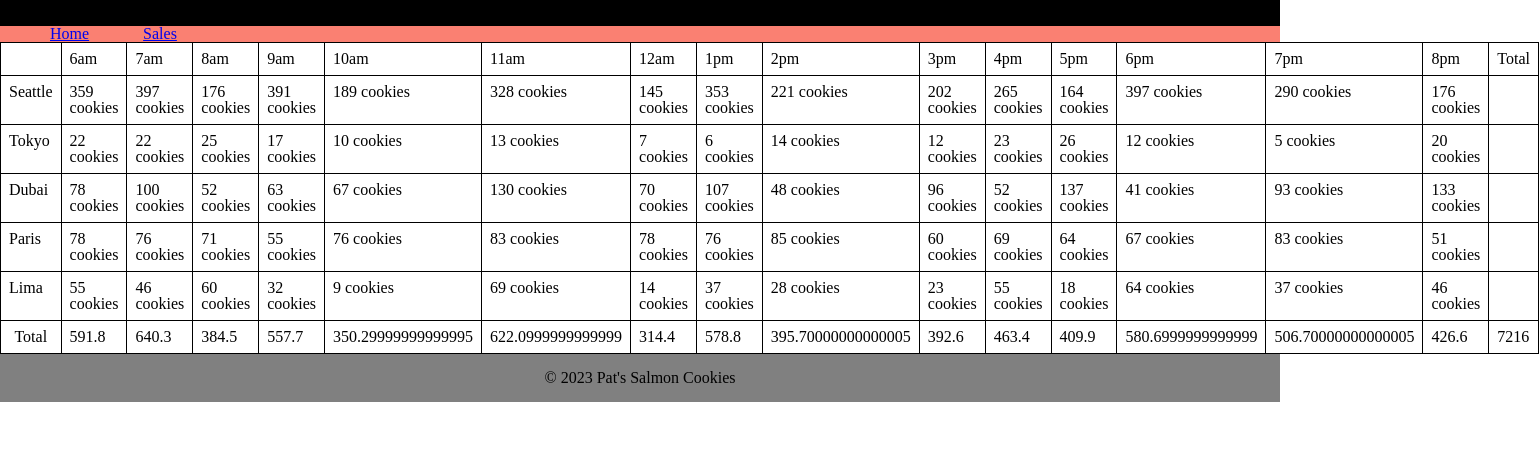
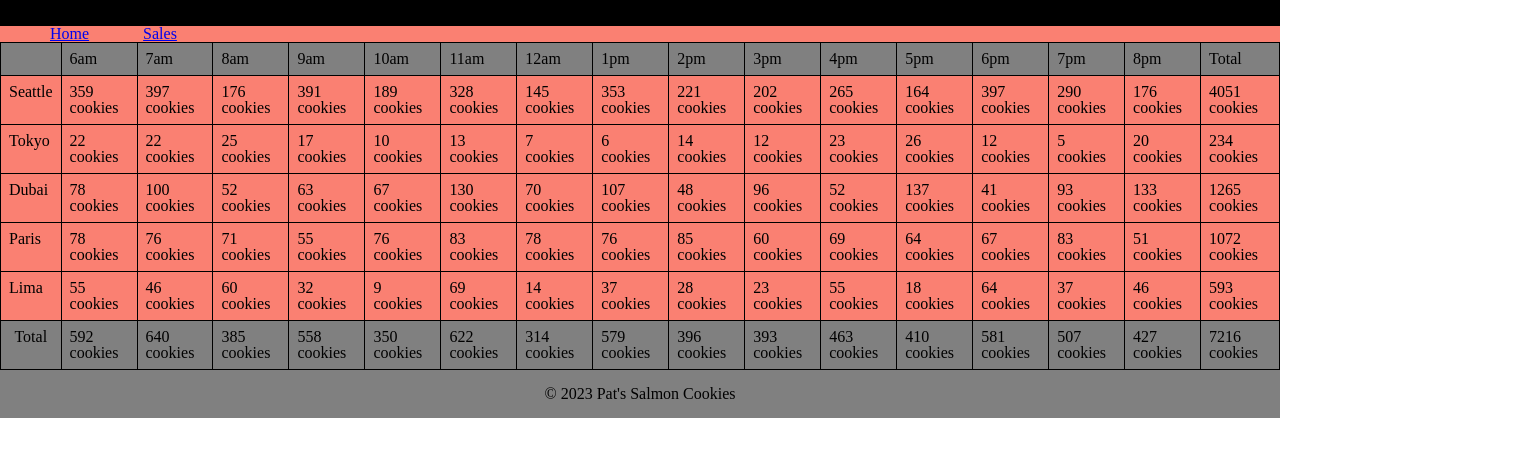
Before and after one commit to Code-Fellows-School-Work/cookie-stand, a plain HTML site: page sales2.html in a window 1280 px wide. Shown: the part 70-526 px from the top of the page, 1539 px wide, since content can reach past the window. Drawn offline with Linux system fonts and the light colour scheme.

Commit message:
added total column per location and updated table css

```diff
--- a/css/style.css
+++ b/css/style.css
@@ -65,3 +65,11 @@ table * {
   border: 1px solid;
   padding: .5em;
 }
+
+table {
+  background-color: grey;
+}
+
+table tbody {
+  background-color: salmon;
+}
--- a/js/sales2.js
+++ b/js/sales2.js
@@ -1,8 +1,4 @@
 'use strict';
-// could have used this instead for the times:
-// let hours = ['6am', '7am', '8am'];
-// it's important to change hours and estimates into arrays so that they're the same length
-// can also put stores in array
 
 let hours = ['6am', '7am', '8am', '9am', '10am', '11am', '12am', '1pm', '2pm', '3pm', '4pm', '5pm', '6pm', '7pm', 'Daily Location Total'];
 let totalForEachHour = [];
@@ -96,18 +92,40 @@ function getTotalHourSales() {
 
 getTotalHourSales();
 
-let totalsOfAllEl = document.getElementById('everyLocationTotal');
-let totalsRowsEl = document.createElement('tr');
-let totalsDataEl = document.createElement('th');
-totalsDataEl.textContent = 'Total';
-totalsRowsEl.append(totalsDataEl);
-totalsOfAllEl.append(totalsRowsEl);
+let totalsOfAllCell = document.getElementById('everyLocationTotal');
+let totalsRowsCell = document.createElement('tr');
+let totalsDataCell = document.createElement('th');
+totalsDataCell.textContent = 'Total';
+totalsRowsCell.append(totalsDataCell);
+totalsOfAllCell.append(totalsRowsCell);
 for (let i = 0; i <hours.length; i++) {
   let totalHourlyData = document.createElement('td');
-  totalHourlyData.textContent = totalForEachHour[i];
-  totalsRowsEl.append(totalHourlyData);
+  totalHourlyData.textContent = Math.round(totalForEachHour[i]) + ' cookies';
+  totalsRowsCell.append(totalHourlyData);
 }
 let grandTotal = document.createElement('td');
-grandTotal.textContent = Math.round(totalOfAllLocations); // Use Math.round() for the grand total
-totalsRowsEl.appendChild(grandTotal);
-totalsOfAllEl.appendChild(totalsRowsEl);
+grandTotal.textContent = Math.round(totalOfAllLocations) + ' cookies';
+totalsRowsCell.appendChild(grandTotal);
+totalsOfAllCell.appendChild(totalsRowsCell);
+
+
+function appendTotalCookiesPerLocation(locations) {
+  let table = document.getElementById('income');
+
+  for (let i = 0; i < locations.length; i++) {
+    let location = locations[i];
+    let locationTotal = 0;
+
+    for (let j = 0; j < location.hourlySalesArray.length; j++) {
+      locationTotal += location.hourlySalesArray[j];
+    }
+
+    let totalCell = document.createElement('td');
+    totalCell.textContent = locationTotal.toFixed(0) + ' cookies';
+    location.hourlySalesArray.push(locationTotal);
+    table.rows[i].appendChild(totalCell);
+  }
+}
+
+// Call the function with your array of store locations
+appendTotalCookiesPerLocation(allLocations);
```
